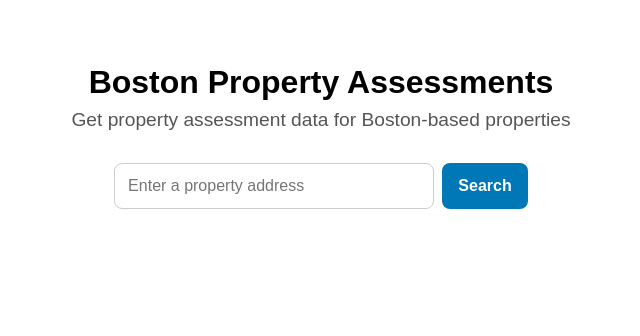
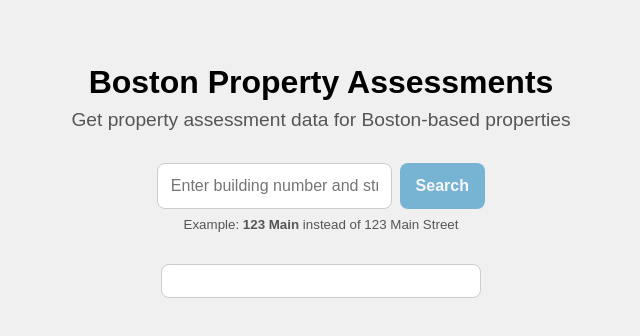
Before and after one commit to internetdrew/boston-property-assessments, a React (Vite) app: page / in a window 1280 px wide. Shown: the top 336 px of the page, without its empty margins (319-959 px from the left). Built offline with nearby package versions, Linux system fonts and the light colour scheme.

Commit message:
update for rendering possible results

```diff
--- a/src/App.css
+++ b/src/App.css
@@ -34,7 +34,6 @@
   border: 1px solid #ccc;
   padding: 0.5rem;
   max-width: 20rem;
-  min-width: 20rem;
   padding: 0.8rem;
   font-size: 1rem;
 }
@@ -50,3 +49,34 @@
   font-size: 1rem;
   font-weight: 600;
 }
+
+#search-form button:disabled {
+  opacity: 0.5;
+  cursor: not-allowed;
+}
+
+#search small {
+  display: block;
+  margin-top: 0.5rem;
+  color: #555;
+}
+
+#results {
+  display: flex;
+  flex-direction: column;
+  gap: 0.5rem;
+  margin: 2rem auto;
+  max-width: 20rem;
+  text-align: left;
+  padding: 1rem;
+  border: 1px solid #ccc;
+  border-radius: 0.5rem;
+  background-color: #fff;
+}
+
+.search-result {
+  padding: 0.5rem;
+  border: 1px solid #ccc;
+  border-radius: 0.5rem;
+  cursor: pointer;
+}
--- a/src/App.tsx
+++ b/src/App.tsx
@@ -1,17 +1,92 @@
+import { useState } from 'react';
 import './App.css';
 
+type SearchResult = {
+  id: string;
+  ST_NUM: string;
+  ST_NAME: string;
+  UNIT_NUM: string;
+};
+
 function App() {
+  const [search, setSearch] = useState('');
+  const [isValid, setIsValid] = useState(false);
+  const [results, setResults] = useState<SearchResult[]>([]);
+
+  const validateAddress = (address: string): boolean => {
+    // This regex checks for:
+    // - One or more numbers at the start
+    // - Followed by whitespace
+    // - Followed by words (street name)
+    // - Optionally followed by common street types (St, Ave, Road, etc.)
+    const addressRegex =
+      /^\d+\s+[A-Za-z\s]+(?:Street|St|Avenue|Ave|Road|Rd|Boulevard|Blvd|Lane|Ln|Drive|Dr)?$/i;
+    return addressRegex.test(address.trim());
+  };
+
+  const handleInputChange = (e: React.ChangeEvent<HTMLInputElement>) => {
+    const value = e.target.value;
+    setSearch(value);
+    setIsValid(validateAddress(value));
+  };
+
+  const handleSubmit = async (e: React.FormEvent<HTMLFormElement>) => {
+    e.preventDefault();
+    if (isValid) {
+      console.log('Valid address:', search);
+    }
+    const streetNumber = search.split(' ')[0];
+    const streetName = search.split(' ').slice(1).join(' ').toUpperCase();
+
+    try {
+      const query = `SELECT * from "a9eb19ad-da79-4f7b-9e3b-6b13e66f8285" WHERE "ST_NUM"='${streetNumber}' AND "ST_NAME" ILIKE '${streetName}%'`;
+      const encodedQuery = encodeURIComponent(query);
+
+      const res = await fetch(
+        `https://data.boston.gov/api/3/action/datastore_search_sql?sql=${encodedQuery}`
+      );
+
+      const data = await res.json();
+      console.log(data.result.records);
+      setResults(data.result.records);
+    } catch (error) {
+      console.error('Error fetching data:', error);
+    }
+  };
+
   return (
     <>
       <header id='header'>
         <h1>Boston Property Assessments</h1>
         <h2>Get property assessment data for Boston-based properties</h2>
       </header>
-      <main id='search'>
-        <form id='search-form'>
-          <input type='text' placeholder='Enter a property address' />
-          <button>Search</button>
-        </form>
+      <main>
+        <div id='search'>
+          <form id='search-form' onSubmit={handleSubmit}>
+            <input
+              type='text'
+              placeholder='Enter building number and street name'
+              onChange={handleInputChange}
+            />
+            <button disabled={!isValid}>Search</button>
+          </form>
+          <small>
+            Example: <strong>123 Main</strong> instead of 123 Main Street
+          </small>
+        </div>
+        <div id='results'>
+          {results?.length > 0 && (
+            <>
+              Results:
+              {results?.map(result => (
+                <div key={result.id} className='search-result'>
+                  {result.ST_NUM} {result.ST_NAME}
+                  {result.UNIT_NUM && `, Unit ${result.UNIT_NUM}`}
+                </div>
+              ))}
+            </>
+          )}
+        </div>
       </main>
     </>
   );
--- a/src/index.css
+++ b/src/index.css
@@ -6,4 +6,5 @@
 
 body {
   font-family: 'Geist Sans', sans-serif;
+  background-color: #f0f0f0;
 }
```
